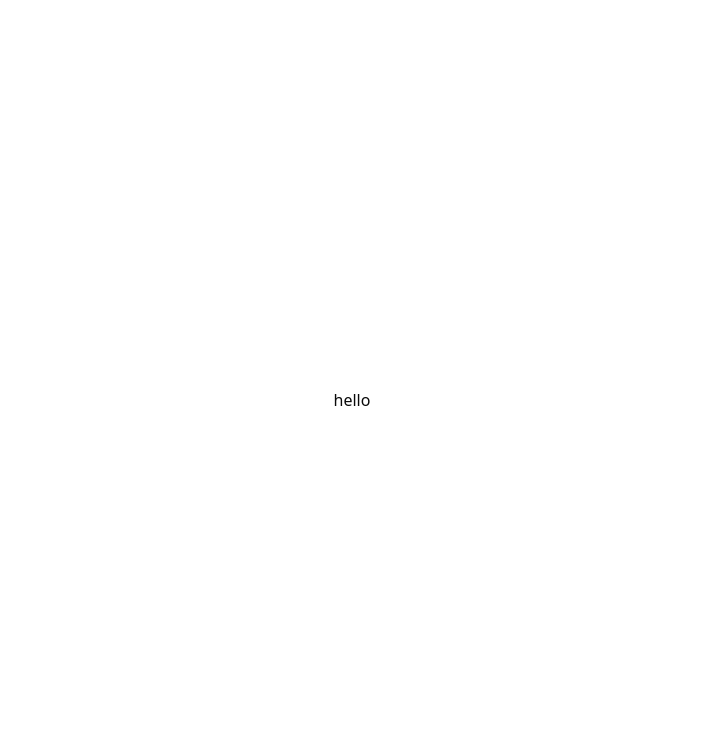
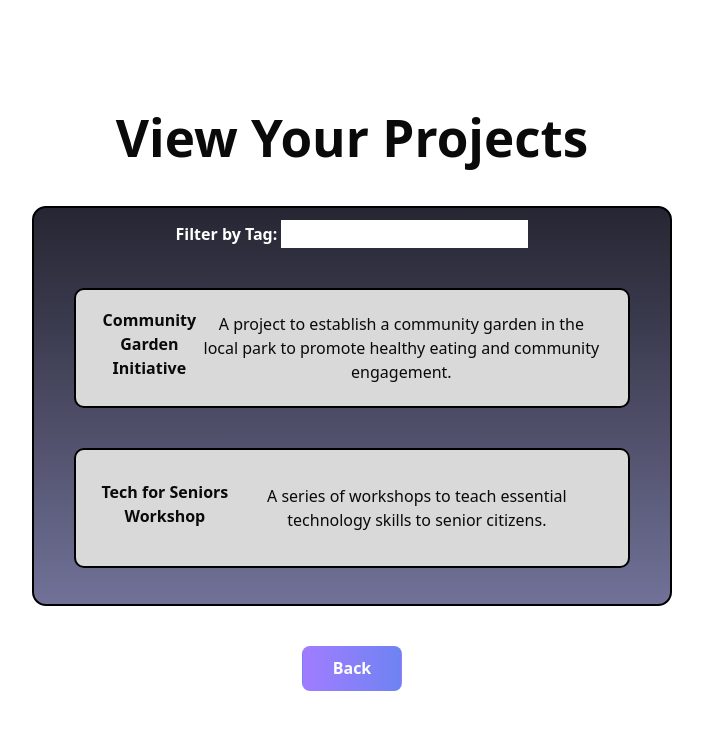
Before and after one commit to GDD-Toolkit/gdd-ethical-project-dev-agents, a React app in the folder frontend/: page / in a window 1280 px wide. Shown: the top 730 px of the page, without its empty margins (288-991 px from the left). Built offline with nearby package versions, Linux system fonts and the light colour scheme; the HTML template or start-up script is replaced by a standard one.

Commit message:
Created ViewProjectsPage

```diff
--- a/frontend/src/App.tsx
+++ b/frontend/src/App.tsx
@@ -1,10 +1,57 @@
 import './App.css'
+import ProjectsScreen from './pages/ProjectsScreen'
+import type { Project } from '../../shared/types/types';
 
 function App() {
 
+  const projects: Project[] = [
+    {
+      project_id: 'a1b2c3d4-e5f6-7890-1234-567890abcdef',
+      user_id: 'us-east-1:12345678-abcd-efgh-ijkl-mnopqrstuvwx',
+      title: 'Community Garden Initiative',
+      description: 'A project to establish a community garden in the local park to promote healthy eating and community engagement.',
+      status: 'in_progress',
+      questionnaire_id: 'q1w2e3r4-t5y6-7890-uio-pasdfghjkl',
+      tags: ['environment', 'social', 'health'],
+      created_at: '2025-09-15T10:30:00Z',
+      updated_at: '2025-10-01T14:45:10Z',
+    },
+    {
+      project_id: 'f1e2d3c4-b5a6-7890-fedc-ba9876543210',
+      user_id: 'us-east-1:zxcvbnm-lkjh-gfds-apoi-uytrewq',
+      title: 'Tech for Seniors Workshop',
+      description: 'A series of workshops to teach essential technology skills to senior citizens.',
+      status: 'ready',
+      questionnaire_id: 'z9x8c7v6-b5n4-m3l2-k1j0-h9g8f7d6e5s4',
+      tags: ['social', 'economic'],
+      created_at: '2025-08-01T09:00:00Z',
+      updated_at: '2025-09-20T11:20:30Z',
+    },
+    {
+      project_id: '09876543-21fe-dcba-0987-654321fedcba',
+      user_id: 'us-east-1:12345678-abcd-efgh-ijkl-mnopqrstuvwx', // Same user as the first project
+      title: 'Local River Cleanup Program',
+      status: 'archived',
+      questionnaire_id: 'p0o9i8u7-y6t5-r4e3-w2q1-asdfghjkl',
+      tags: ['environment'],
+      created_at: '2024-05-10T12:00:00Z',
+      updated_at: '2024-11-30T18:00:00Z',
+    },
+    {
+      project_id: 'b4a3c2d1-f6e5-4321-fedc-ba9876543210',
+      user_id: 'us-west-2:abcdefgh-1234-5678-ijkl-mnopqrstuvwx',
+      title: 'Renewable Energy Feasibility Study',
+      description: 'Assessing the viability of installing solar panels on municipal buildings.',
+      status: 'in_progress',
+      questionnaire_id: 'lkjhgfdsa-poiuytrewq-mnbvcxz-098765',
+      created_at: '2025-10-05T11:00:00Z',
+      updated_at: '2025-10-05T11:00:00Z',
+    }
+  ];
+
   return (
     <>
-      hello
+      <ProjectsScreen projectArray={projects} />
     </>
   )
 }
--- /dev/null
+++ b/frontend/src/pages/ProjectsScreen.tsx
@@ -0,0 +1,42 @@
+import type { Project } from '../../../shared/types/types';
+import { useState } from 'react';
+
+import Button from '@/components/Button';
+
+interface ProjectsScreenProps {
+  projectArray?: Project[];
+  onClick?: () => void;
+}
+const ProjectsScreen = ({ projectArray, onClick} : ProjectsScreenProps) => {
+  const [tag, setTag] = useState('');
+
+  if (!projectArray) {
+    return (
+      <div>
+        <h1>You have no projects yet.</h1>
+        Create one <button className="!bg-transparent !border-none !p-0 text-blue-600 hover:underline" style={{ outline: 'none' }}>here</button>!
+      </div>
+    )
+  }
+  return (
+    <>
+      <h1 className="font-semibold">View Your Projects</h1>
+      <div className="border border-2 rounded-xl border-black bg-gradient-to-b from-[#262633] to-[#727299] h-[50vh] w-[50vw] overflow-y-scroll my-10">
+        <div className='text-white font-bold mt-3'>
+          Filter by Tag: <input className="!bg-white text-black px-2 py-0.5 font-normal" value={tag} onChange={({target}) => setTag(target.value)} />
+        </div>
+        {projectArray?.filter(proj=> !tag || proj.tags?.some(projectTag => projectTag.toLowerCase().includes(tag.toLowerCase())))
+        .map(proj =>(
+          <div key={proj.project_id} onClick={onClick} className={`flex flex-col md:flex-row items-center justify-center bg-[#D9D9D9] border border-2 border-black m-10  h-30 rounded-lg p-5 hover:brightness-90 transition duration-200 hover:cursor-pointer overflow-y-hidden`}>
+            <p className='font-bold mb-2 hover:cursor-pointer'>{proj.title}</p>
+            <p className='overflow-y-scroll pr-2 hover:cursor-pointer'>{proj.description}</p>
+          </div>
+        ))}
+      </div>
+      <Button label='Back' />
+    </>
+
+  );
+}
+
+export default ProjectsScreen;
```
